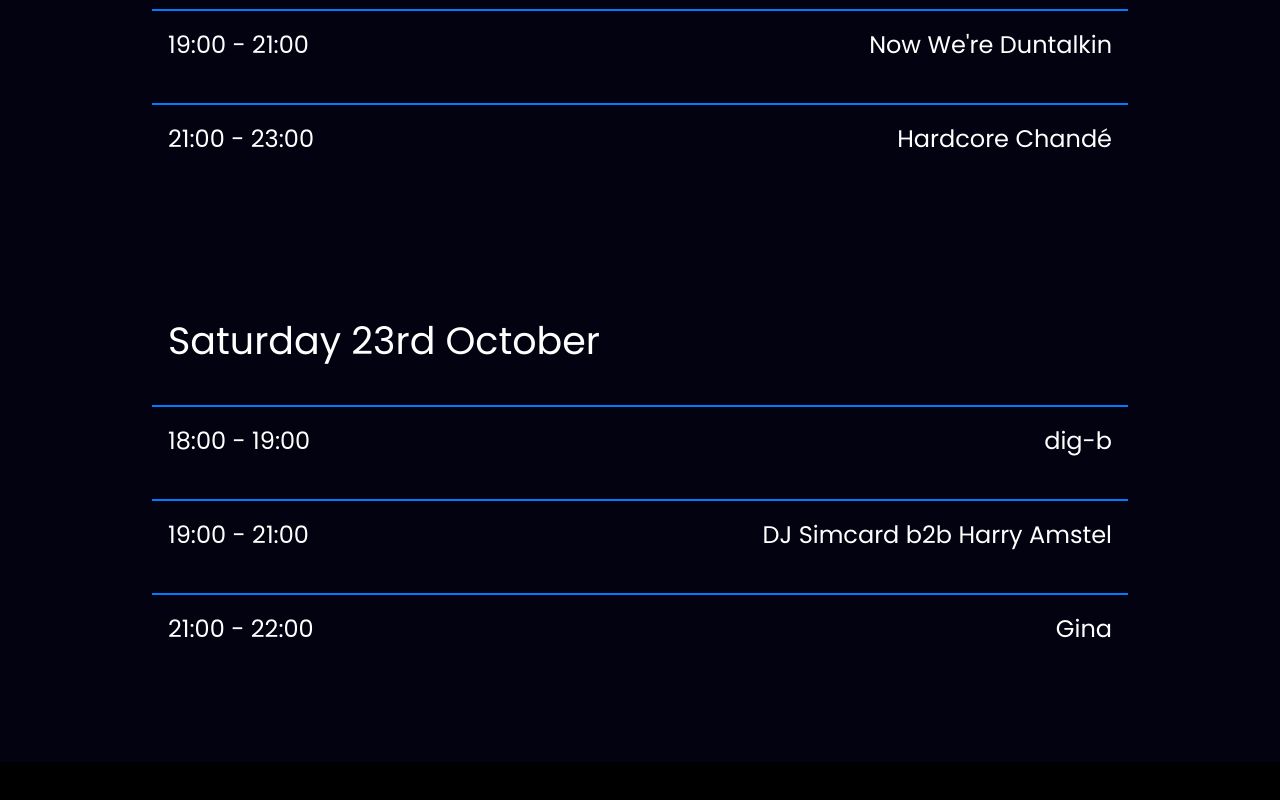
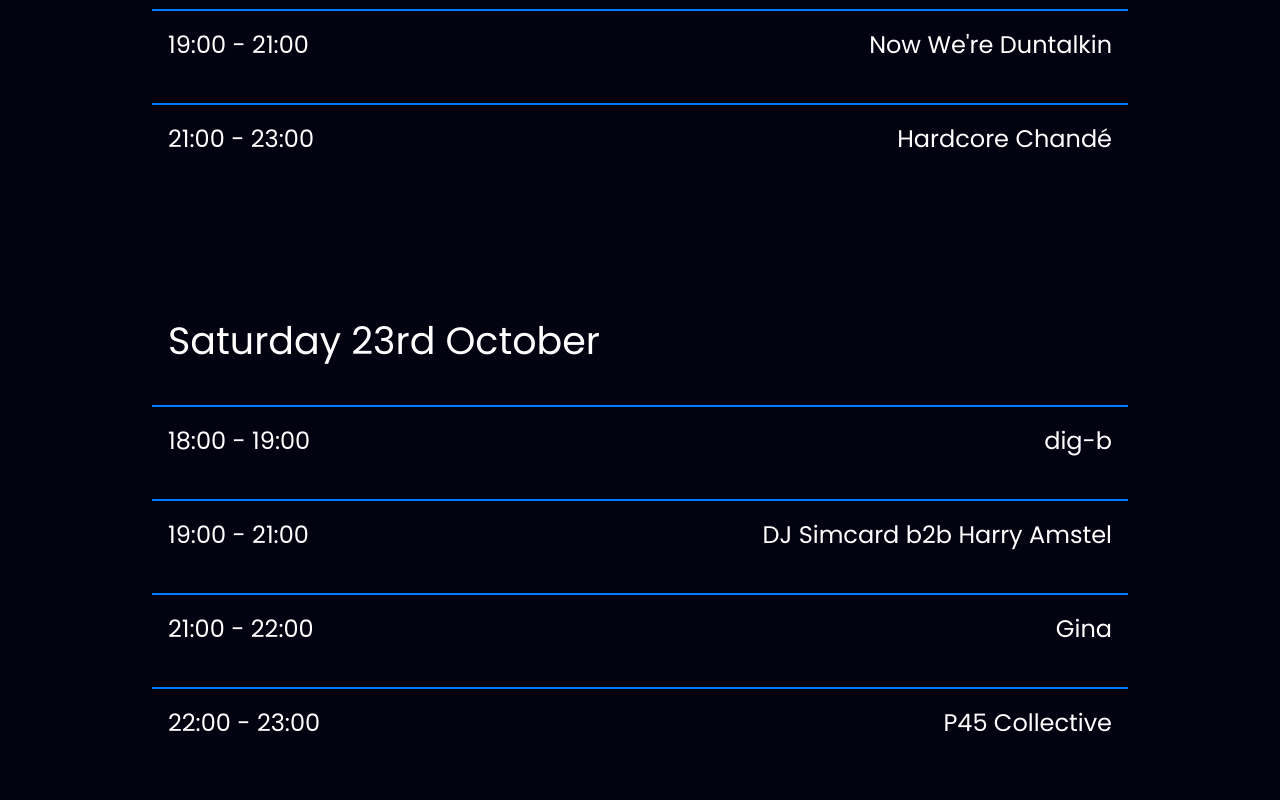
Before and after one commit to katiemhughes/radio-website, a React (Create React App) app: page /schedule in a window 1280 px wide. Shown: the part 890-1690 px from the top of the page. Before the commit the page ends 1652 px from the top, so only its background shows below. Built offline with nearby package versions, Linux system fonts and the light colour scheme.

Commit message:
schedule change

```diff
--- a/src/components/schedule/Schedule.js
+++ b/src/components/schedule/Schedule.js
@@ -59,6 +59,10 @@ const Schedule = () => {
                     showTime="21:00 - 22:00"
                     showName="Gina"
                 />
+                <ScheduleItem
+                    showTime="22:00 - 23:00"
+                    showName="P45 Collective"
+                />
             </table>
         </div>
     )
```
